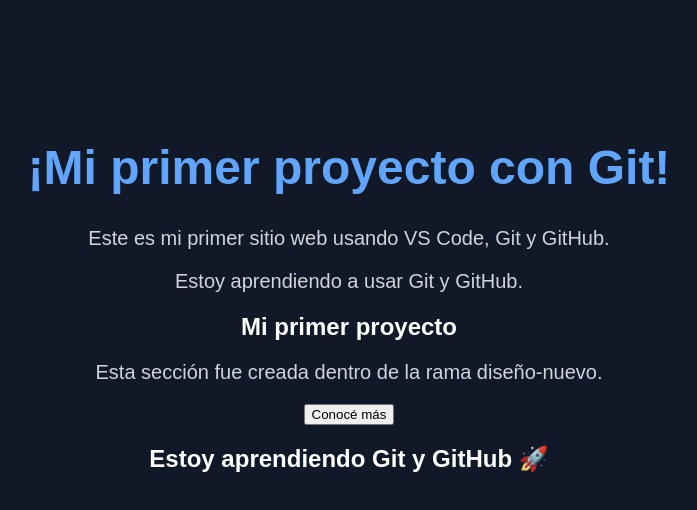
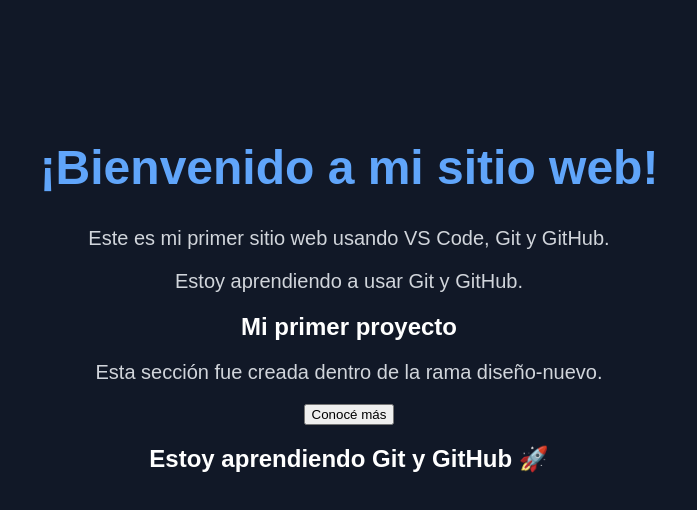
Before and after one commit to martindefez/mi-sitio-web, a plain HTML site: page index.html in a window 1280 px wide. Shown: the whole page, without its empty margins (291-988 px from the left). Drawn offline with Linux system fonts and the light colour scheme.

Commit message:
Cambio el título desde master

```diff
--- a/index.html
+++ b/index.html
@@ -8,7 +8,7 @@
 </head>
 <body>
 
-    <h1>¡Mi primer proyecto con Git!</h1>
+    <h1>¡Bienvenido a mi sitio web!</h1>
     <p>Este es mi primer sitio web usando VS Code, Git y GitHub.</p>
     <p>Estoy aprendiendo a usar Git y GitHub.</p>
     <section>
```
